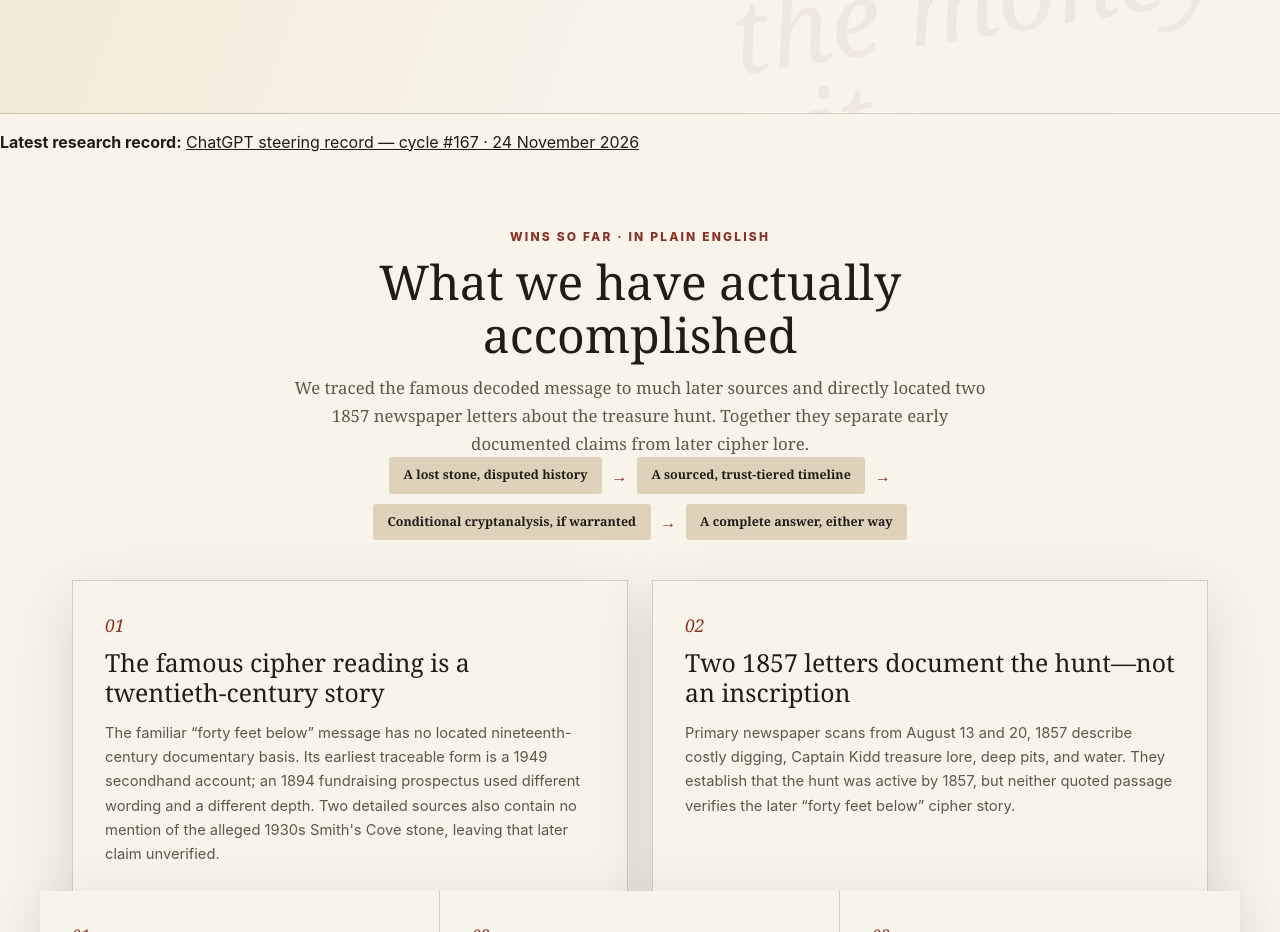
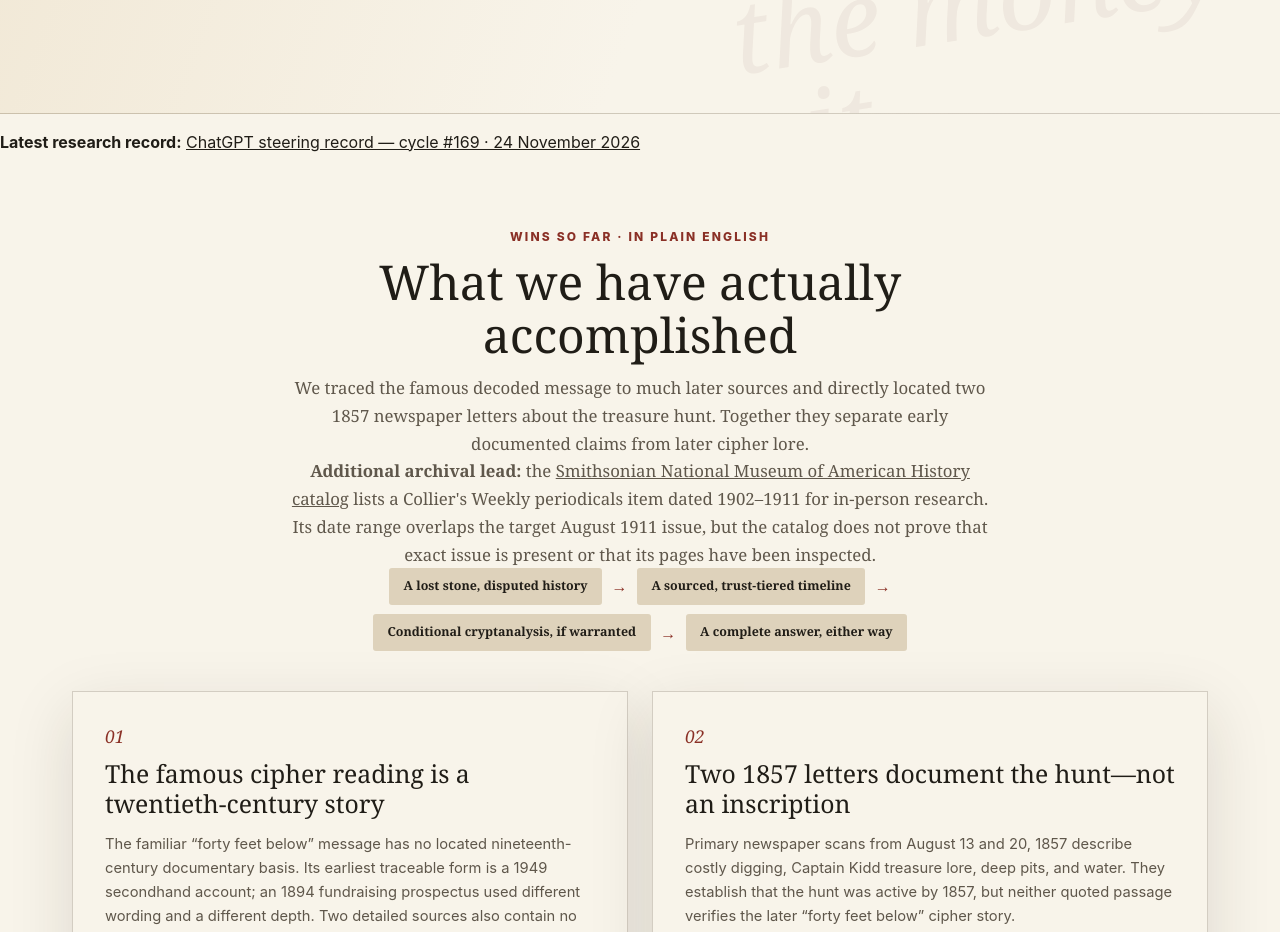
Before and after one commit to SoylentAquamarine/oak-island-collective, a plain HTML site: page docs/index.html in a window 1280 px wide. Shown: the part 1280-2212 px from the top of the page. Drawn offline with Linux system fonts and the light colour scheme; no server answers.

Commit message:
Link cycle #169 steering record and publish verified update

```diff
--- a/docs/index.html
+++ b/docs/index.html
@@ -54,13 +54,14 @@
         </div>
       </div>
 
-      <p class="latest-meeting"><strong>Latest research record:</strong> <a href="../steering/meetings/chatgpt-2026-11-24-cycle-167.md">ChatGPT steering record — cycle #167 · 24 November 2026</a></p>
+      <p class="latest-meeting"><strong>Latest research record:</strong> <a href="../steering/meetings/chatgpt-2026-11-24-cycle-169.md">ChatGPT steering record — cycle #169 · 24 November 2026</a></p>
 
       <section class="highlights-section" aria-labelledby="highlights-title">
         <div class="highlights-intro">
           <span class="kicker">Wins so far · in plain English</span>
           <h2 id="highlights-title">What we have actually accomplished</h2>
           <p>We traced the famous decoded message to much later sources and directly located two 1857 newspaper letters about the treasure hunt. Together they separate early documented claims from later cipher lore.</p>
+          <p><strong>Additional archival lead:</strong> the <a href="https://americanhistory.si.edu/es/collections/archival-item/sova-nmah-ac-0060-s01-01-periodicals-ref894">Smithsonian National Museum of American History catalog</a> lists a Collier's Weekly periodicals item dated 1902–1911 for in-person research. Its date range overlaps the target August 1911 issue, but the catalog does not prove that exact issue is present or that its pages have been inspected.</p>
           <p class="mini-flow" aria-label="Research flow">
             <span class="step">A lost stone, disputed history</span><span class="arrow" aria-hidden="true">→</span>
             <span class="step">A sourced, trust-tiered timeline</span><span class="arrow" aria-hidden="true">→</span>
```
